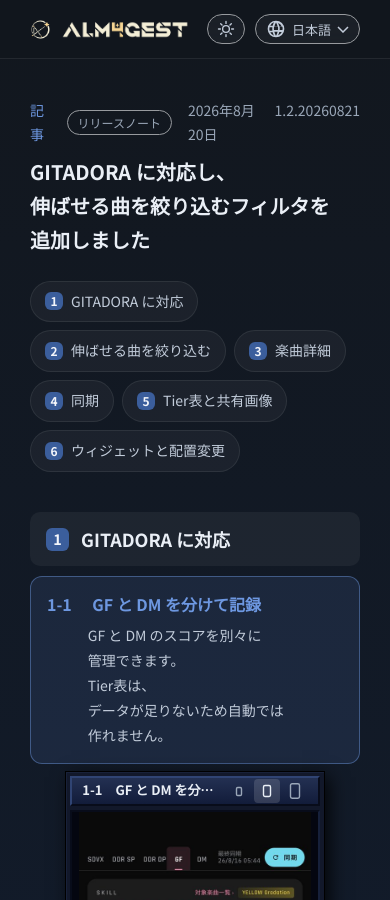
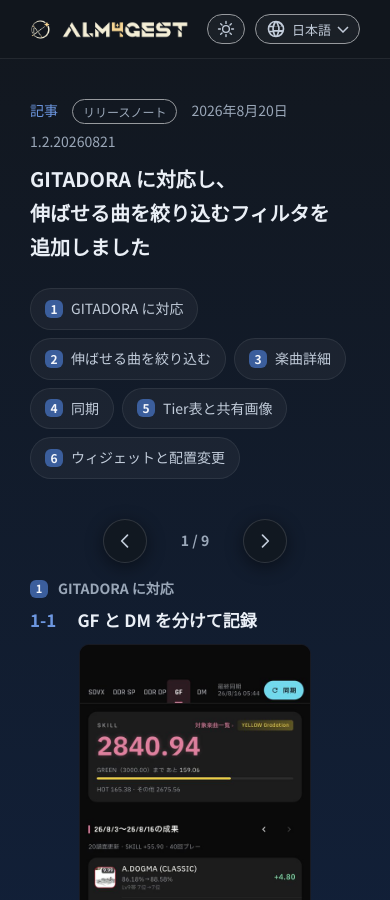
Before and after one commit to ekarunian/alm4gest-site, a Jekyll site: the page built from blog/2026-08-21.md, in a window 390 px wide and 900 px high. Built offline with Jekyll 4.4.1, drawn with Linux system fonts in a browser that asks for light colours; some web fonts are replaced; some of the changed text lies outside the part shown.

Commit message:
記事ページ（スマホ）を1項目1枚のスライドにする（スワイプ・前後ボタン・目次で移動）。画像の無い項目は文章だけ、画像が無い記事はスライドにしない
Co-Authored-By: Claude Opus 5.5 <noreply@anthropic.com>
Claude-Session: https://claude.ai/code/session_01QKGbUHK1M547cGEHESTRxr

```diff
--- a/_data/i18n.yml
+++ b/_data/i18n.yml
@@ -43,7 +43,6 @@ ja:
     more: "記事をすべて見る"
     toc: "目次"
     title: "記事"
-    size: { label: "画面の大きさ", s: "小さく", m: "標準", l: "大きく" }
     kinds: { release: "リリースノート", tech: "技術記事" }
     date_format: "%Y年%-m月%-d日"
   og_locale: ja_JP
@@ -135,7 +134,6 @@ en:
     more: "See all posts"
     toc: "Contents"
     title: "Blog"
-    size: { label: "Screen size", s: "Small", m: "Medium", l: "Large" }
     kinds: { release: "Release notes", tech: "Tech article" }
     date_format: "%B %-d, %Y"
   og_locale: en_US
@@ -209,7 +207,6 @@ ko:
     more: "모든 글 보기"
     toc: "목차"
     title: "블로그"
-    size: { label: "화면 크기", s: "작게", m: "보통", l: "크게" }
     kinds: { release: "릴리스 노트", tech: "기술 글" }
     date_format: "%Y년 %-m월 %-d일"
   og_locale: ko_KR
@@ -283,7 +280,6 @@ zh:
     more: "查看所有文章"
     toc: "目錄"
     title: "部落格"
-    size: { label: "畫面大小", s: "小", m: "標準", l: "大" }
     kinds: { release: "版本說明", tech: "技術文章" }
     date_format: "%Y年%-m月%-d日"
   og_locale: zh_TW
--- a/_layouts/release.html
+++ b/_layouts/release.html
@@ -7,7 +7,11 @@ layout: default
 {%- assign lang_prefix = "" -%}
 {%- for l in site.data.i18n.langs -%}{%- if l.code == page.lang -%}{%- assign lang_prefix = l.prefix -%}{%- endif -%}{%- endfor -%}
 {%- assign base = site.release_media_base | append: '/' | append: r.id | append: '/' -%}
-{%- assign total = 0 -%}{%- for s in t.sections -%}{%- assign total = total | plus: s.items.size -%}{%- endfor -%}
+{%- assign total = 0 -%}{%- assign first_num = "" -%}
+{%- for s in t.sections -%}{%- assign sn = forloop.index -%}{%- for it in s.items -%}{%- if it.media -%}
+  {%- assign total = total | plus: 1 -%}
+  {%- if first_num == "" -%}{%- assign first_num = sn | append: "-" | append: forloop.index -%}{%- assign first = it -%}{%- endif -%}
+{%- endif -%}{%- endfor -%}{%- endfor -%}
 <article class="doc release">
   <div class="container">
     <p class="release-meta"><a href="{{ lang_prefix }}/blog/">{{ i.blog.title }}</a><span class="release-kind">{{ i.blog.kinds[r.kind] }}</span><span>{{ r.date | date: i.blog.date_format }}</span><span class="release-ver">{{ r.version }}</span></p>
@@ -21,7 +25,7 @@ layout: default
       </ol>
     </nav>
 
-    <div class="release-body" data-release>
+    <div class="release-body{% if total == 0 %} release-body-text{% endif %}"{% if total > 0 %} data-release{% endif %}>
       <div class="release-items">
         {%- assign k = 0 -%}
         {%- for s in t.sections %}
@@ -29,30 +33,36 @@ layout: default
           {%- assign sn = forloop.index %}
           <h2><span class="release-sec-num">{{ sn }}</span>{{ s.heading }}</h2>
           {%- for it in s.items %}
+          {%- if it.media %}
           <a class="release-row" href="#v-{{ k }}" data-idx="{{ k }}"{% if k == 0 %} aria-current="true"{% endif %}>
+          {%- else %}
+          <div class="release-row release-row-text">
+          {%- endif %}
             <span class="release-row-title"><span class="release-row-num">{{ sn }}-{{ forloop.index }}</span>{{ it.title }}</span>
             {%- if it.desc %}<span class="release-row-desc">{% include jp.html text=it.desc %}</span>{% endif %}
             {%- if it.list %}<span class="release-row-list">{% for li in it.list %}<span>{% include jp.html text=li %}</span>{% endfor %}</span>{% endif %}
+          {%- if it.media %}
           </a>
           {%- assign k = k | plus: 1 -%}
+          {%- else %}
+          </div>
+          {%- endif %}
           {%- endfor %}
         </section>
         {%- endfor %}
       </div>
 
+      {%- if total > 0 %}
       <div class="release-viewer-col">
         <div class="rv" id="release-viewer" role="group" aria-roledescription="carousel">
           <div class="rv-frame">
-            <div class="rv-bar"><span class="rv-title" data-rv-title>1-1　{{ t.sections[0].items[0].title }}</span>
-              <span class="rv-size" role="group" aria-label="{{ i.blog.size.label }}">
-                <button type="button" data-rv-size="s" aria-label="{{ i.blog.size.s }}" aria-pressed="false"><svg width="14" height="16" viewBox="0 0 14 16" aria-hidden="true"><rect x="4.5" y="4.5" width="5" height="8" rx="1.2" fill="none" stroke="currentColor" stroke-width="1.4"/></svg></button>
-                <button type="button" data-rv-size="m" aria-label="{{ i.blog.size.m }}" aria-pressed="true"><svg width="14" height="16" viewBox="0 0 14 16" aria-hidden="true"><rect x="3.5" y="2.5" width="7" height="11" rx="1.4" fill="none" stroke="currentColor" stroke-width="1.4"/></svg></button>
-                <button type="button" data-rv-size="l" aria-label="{{ i.blog.size.l }}" aria-pressed="false"><svg width="14" height="16" viewBox="0 0 14 16" aria-hidden="true"><rect x="2.5" y="0.8" width="9" height="14.4" rx="1.6" fill="none" stroke="currentColor" stroke-width="1.4"/></svg></button>
-              </span></div>
+            <div class="rv-bar"><span class="rv-title" data-rv-title>{{ first_num }}　{{ first.title }}</span>
+</div>
             <div class="rv-body">
               {%- assign k = 0 -%}
               {%- for s in t.sections %}{%- assign sn = forloop.index %}{%- for it in s.items %}
               {%- assign m = it.media %}
+              {%- if m %}
               <figure class="rv-slide" id="v-{{ k }}" data-idx="{{ k }}" data-num="{{ sn }}-{{ forloop.index }}" data-title="{{ it.title | escape }}"{% unless k == 0 %} hidden{% endunless %}>
                 {%- if m.type == 'video' %}
                 <video playsinline muted loop controls preload="none" poster="{{ base }}{{ m.poster }}" aria-label="{{ it.title | escape }}"><source src="{{ base }}{{ m.src }}" type="video/mp4"></video>
@@ -61,15 +71,51 @@ layout: default
                 {%- endif %}
               </figure>
               {%- assign k = k | plus: 1 -%}
+              {%- endif %}
               {%- endfor %}{%- endfor %}
             </div>
           </div>
           <button type="button" class="rv-nav rv-prev" data-rv-dir="-1" aria-label="{{ i.shots.prev }}"><svg fill="none" stroke="currentColor" viewBox="0 0 24 24" aria-hidden="true"><path stroke-linecap="round" stroke-linejoin="round" stroke-width="2" d="M15 19l-7-7 7-7"/></svg></button>
           <button type="button" class="rv-nav rv-next" data-rv-dir="1" aria-label="{{ i.shots.next }}"><svg fill="none" stroke="currentColor" viewBox="0 0 24 24" aria-hidden="true"><path stroke-linecap="round" stroke-linejoin="round" stroke-width="2" d="M9 5l7 7-7 7"/></svg></button>
-          <p class="rv-count" aria-live="polite" data-rv-pos>1-1</p>
+          <p class="rv-count" aria-live="polite" data-rv-pos>{{ first_num }}</p>
         </div>
       </div>
+
+      {%- endif %}
     </div>
+
+    {%- if total > 0 %}
+    {%- assign n = 0 -%}{%- for s in t.sections -%}{%- assign n = n | plus: s.items.size -%}{%- endfor %}
+    <div class="rs" data-rs>
+      <div class="rs-nav">
+        <button type="button" class="rv-nav rs-prev" data-rs-dir="-1" aria-label="{{ i.shots.prev }}"><svg fill="none" stroke="currentColor" viewBox="0 0 24 24" aria-hidden="true"><path stroke-linecap="round" stroke-linejoin="round" stroke-width="2" d="M15 19l-7-7 7-7"/></svg></button>
+        <p class="rs-count" aria-live="polite"><span data-rs-pos>1</span> / {{ n }}</p>
+        <button type="button" class="rv-nav rs-next" data-rs-dir="1" aria-label="{{ i.shots.next }}"><svg fill="none" stroke="currentColor" viewBox="0 0 24 24" aria-hidden="true"><path stroke-linecap="round" stroke-linejoin="round" stroke-width="2" d="M9 5l7 7-7 7"/></svg></button>
+      </div>
+      <ol class="rs-track">
+        {%- for s in t.sections %}{%- assign sn = forloop.index %}{%- for it in s.items %}
+        {%- assign m = it.media %}
+        <li class="rs-slide" data-sec="{{ sn }}" data-num="{{ sn }}-{{ forloop.index }}">
+          <p class="rs-sec"><span class="release-sec-num">{{ sn }}</span>{{ s.heading }}</p>
+          <h2 class="rs-title"><span class="release-row-num">{{ sn }}-{{ forloop.index }}</span>{{ it.title }}</h2>
+          {%- if m %}
+          <div class="rs-media">
+            {%- if m.type == 'video' %}
+            <video playsinline muted loop controls preload="none" poster="{{ base }}{{ m.poster }}" aria-label="{{ it.title | escape }}"><source src="{{ base }}{{ m.src }}" type="video/mp4"></video>
+            {%- else %}
+            <img src="{{ base }}{{ m.src }}" alt="{{ it.title | escape }}" loading="lazy">
+            {%- endif %}
+          </div>
+          {%- endif %}
+          <div class="rs-text">
+            {%- if it.desc %}<p class="release-row-desc">{% include jp.html text=it.desc %}</p>{% endif %}
+            {%- if it.list %}<p class="release-row-list">{% for li in it.list %}<span>{% include jp.html text=li %}</span>{% endfor %}</p>{% endif %}
+          </div>
+        </li>
+        {%- endfor %}{%- endfor %}
+      </ol>
+    </div>
+    {%- endif %}
   </div>
 </article>
 <script src="/assets/js/release.js" defer></script>
--- a/assets/css/style.css
+++ b/assets/css/style.css
@@ -1266,22 +1266,27 @@ html[lang="ko"] .hero-lead {
   .release-body { grid-template-columns: minmax(0, 1fr) 340px; gap: 64px; }
   .release-viewer-col { position: sticky; top: 96px; order: 2; }
 }
-/* スマホ: 枠は固定せず、選んだ項目のすぐ下に開く（release.js が枠を移す）。大きさは小・標準・大から選べる */
+/* スマホ: 1項目を1枚のスライドにし、左右のスワイプか前後のボタンで送る（見出し・項目名・画面・説明）。PC は左右2列のまま */
+.rs { display: none; }
 @media (max-width: 859px) {
-  .release-body { display: block; }
-  .release-viewer-col { margin: 6px 0 28px; }
-  .rv { width: min(66vw, 280px); margin-bottom: 0; }
-  .release-body[data-rv-size="s"] .rv { width: min(48vw, 200px); }
-  .release-body[data-rv-size="l"] .rv { width: min(calc(100vw - 60px), 420px); }
-  .rv-body { height: auto; aspect-ratio: 540 / 1100; }
-  .rv-count { bottom: -18px; padding: 6px 12px; font-size: 13px; }
-}
-.rv-size { display: none; }
-@media (max-width: 859px) {
-  .rv-title { flex: 1; min-width: 0; }
-  .rv-size { display: flex; gap: 2px; margin-left: 6px; }
-  .rv-size button { display: inline-flex; align-items: center; justify-content: center; width: 26px; height: 24px; padding: 0; border: 0; border-radius: 4px; background: none; color: #9aa7b8; cursor: pointer; }
-  .rv-size button[aria-pressed="true"] { background: rgba(255, 255, 255, 0.14); color: #eaeff6; }
+  .release-body { display: none; }
+  .release-body.release-body-text { display: block; }
+  .rs { display: block; }
+  .rs-track { display: flex; margin: 0 -30px; padding: 0; list-style: none; overflow-x: auto; scroll-snap-type: x mandatory; scrollbar-width: none; overscroll-behavior-x: contain; }
+  .rs-track::-webkit-scrollbar { display: none; }
+  .rs-slide { flex: 0 0 100%; box-sizing: border-box; padding: 0 30px; scroll-snap-align: start; scroll-snap-stop: always; }
+  .rs-sec { display: flex; align-items: center; gap: 10px; margin: 0 0 6px; font-size: 14px; font-weight: 700; color: var(--muted); }
+  .rs-title { margin: 0 0 12px; font-size: 17px; line-height: 1.5; color: var(--heading); }
+  .rs-media { display: flex; justify-content: center; height: min(56vh, 520px); margin: 0 0 14px; }
+  .rs-media img, .rs-media video { display: block; height: 100%; width: auto; max-width: 100%; object-fit: contain; border: 1px solid var(--hairline); border-radius: 10px; background: #04060f; }
+  .rs-text .release-row-desc, .rs-text .release-row-list > span { padding-left: 0; }
+  .rs-text .release-row-list > span { padding-left: 1em; }
+  .rs-text .release-row-list > span::before { left: 0; }
+  .rs-text p { margin: 0; }
+  .rs { scroll-margin-top: -28px; }
+  .rs-nav { display: flex; align-items: center; justify-content: center; gap: 20px; margin: 0 0 14px; }
+  .rs-nav .rv-nav { position: static; transform: none; }
+  .rs-count { min-width: 4em; margin: 0; text-align: center; font-size: 14px; font-weight: 700; color: var(--muted); font-variant-numeric: tabular-nums; }
 }
 .release-list { list-style: none; margin: 0; padding: 0; }
 .release-list li { border-top: 1px solid var(--hairline); }
@@ -1346,3 +1351,11 @@ html[lang="ko"] .hero-lead {
 .release-list a { align-items: center; }
 /* 文節の切れ目（release.js がゼロ幅スペースを入れる）でだけ折り返す */
 .nb-phrase { word-break: keep-all; overflow-wrap: anywhere; }
+/* 画像の無い項目は文章だけ（押せない）。画像が1枚も無い記事は枠を出さず1列 */
+.release-row-text { cursor: default; }
+.release-row-text:hover { background: none; }
+@media (min-width: 860px) { .release-body.release-body-text { grid-template-columns: minmax(0, 1fr); } }
+/* 記事の上部（一覧へのリンク・種類・日付・版）は、狭い画面では語の途中で折らずに行ごと送る */
+.release-meta { flex-wrap: wrap; gap: 6px 14px; }
+.release-meta > * { white-space: nowrap; }
+[data-theme="light"] .rs-nav .rv-nav { background: #ffffff; border-color: rgba(0, 40, 140, 0.18); color: #0f172a; box-shadow: 0 2px 10px rgba(0, 40, 140, 0.1); }
--- a/assets/js/release.js
+++ b/assets/js/release.js
@@ -1,20 +1,10 @@
-// リリースノート: 左の項目と右の枠の画面を1対1でつなぐ。
-// 項目を押すとその画面に切り替わり、表示中の画面の項目を強調する。JSが無ければ1枚目だけが見える。
-// スマホでは枠を固定せず、選んだ項目のすぐ下へ移す。枠の大きさは小・標準・大から選べ、選択は端末に残す。
+// リリースノート（記事）の画面の出し方。
+// PC: 左の項目と右の枠の画面を1対1でつなぐ。項目を押すとその画面に切り替わり、表示中の項目を強調する。
+// スマホ: 1項目を1枚のスライドにし、左右のスワイプか前後のボタンで送る。目次は見出しの最初の1枚へ飛ぶ。
+// JSが無くても、PCは1枚目、スマホは横スクロールで全部見られる。
 (function () {
   'use strict';
-  var root = document.querySelector('[data-release]');
-  if (!root) return;
-  var rows = Array.prototype.slice.call(root.querySelectorAll('.release-row'));
-  var slides = Array.prototype.slice.call(root.querySelectorAll('.rv-slide'));
-  var title = root.querySelector('[data-rv-title]');
-  var pos = root.querySelector('[data-rv-pos]');
-  var viewer = root.querySelector('.rv');
-  var col = viewer.closest('.release-viewer-col');
-  var sizeBtns = Array.prototype.slice.call(root.querySelectorAll('[data-rv-size]'));
-  var index = 0;
   var narrow = window.matchMedia('(max-width: 859px)');
-  var SIZE_KEY = 'alm4gest-rv-size';
 
   // 句読点で区切った塊が1行に収まらない時、語の途中で折れないよう、文節の切れ目（助詞の後に漢字・カタカナ・英数字・括弧が来る所）だけを折り返し位置にする。
   // 送り仮名（選び方・見た目・並べ替え）の後では折らない
@@ -29,77 +19,90 @@
     if (out !== t) { el.textContent = out; el.classList.add('nb-phrase'); }
   });
 
-  // スマホ: 枠を選んだ項目の直後へ移す。基準にした要素が画面上で動かないよう、移した分だけ戻す。PC: 枠を元の列へ戻す
-  function place(anchor) {
-    if (!narrow.matches) {
-      if (col.parentNode !== root) root.appendChild(col);
-      return;
-    }
-    var row = rows[index];
-    if (row.nextElementSibling === col) return;
-    var before = anchor ? anchor.getBoundingClientRect().top : 0;
-    row.after(col);
-    if (anchor) window.scrollBy(0, anchor.getBoundingClientRect().top - before);
-  }
-
-  function show(i, anchor) {
+  // ---- PC: 左の項目と右の枠（画像の無い項目 .release-row-text は押せない。画像が1枚も無い記事には枠が無い）
+  var root = document.querySelector('[data-release]');
+  var showPc = function () {};
+  if (root) {
+    var rows = Array.prototype.slice.call(root.querySelectorAll('.release-row[data-idx]'));
+    var slides = Array.prototype.slice.call(root.querySelectorAll('.rv-slide'));
+    var title = root.querySelector('[data-rv-title]');
+    var pos = root.querySelector('[data-rv-pos]');
+    var viewer = root.querySelector('.rv');
+    var index = 0;
+    showPc = function (i) {
       index = (i + slides.length) % slides.length;
       slides.forEach(function (s, j) {
         var on = j === index;
         s.hidden = !on;
         var v = s.querySelector('video');
-      if (v) { if (on) { v.play().catch(function () {}); } else { v.pause(); } }
+        if (v) { if (on && !narrow.matches) { v.play().catch(function () {}); } else { v.pause(); } }
       });
       rows.forEach(function (r, j) {
         if (j === index) { r.setAttribute('aria-current', 'true'); } else { r.removeAttribute('aria-current'); }
       });
       title.textContent = slides[index].dataset.num + '　' + slides[index].dataset.title;
       pos.textContent = slides[index].dataset.num;
-    place(anchor);
+    };
+    rows.forEach(function (r, j) {
+      r.addEventListener('click', function (e) { e.preventDefault(); showPc(j); });
+    });
+    root.querySelectorAll('[data-rv-dir]').forEach(function (b) {
+      b.addEventListener('click', function () { showPc(index + Number(b.dataset.rvDir)); });
+    });
+    viewer.addEventListener('keydown', function (e) {
+      if (e.key === 'ArrowLeft') showPc(index - 1);
+      if (e.key === 'ArrowRight') showPc(index + 1);
+    });
   }
 
-  function setSize(z) {
-    root.dataset.rvSize = z;
-    sizeBtns.forEach(function (b) { b.setAttribute('aria-pressed', String(b.dataset.rvSize === z)); });
+  // ---- スマホ: スライド
+  var rs = document.querySelector('[data-rs]');
+  var goSlide = function () {};
+  if (rs) {
+    var track = rs.querySelector('.rs-track');
+    var cards = Array.prototype.slice.call(track.querySelectorAll('.rs-slide'));
+    var rsPos = rs.querySelector('[data-rs-pos]');
+    var cur = 0;
+    var current = function () { return Math.round(track.scrollLeft / track.clientWidth); };
+    var sync = function () {
+      cur = Math.max(0, Math.min(cards.length - 1, current()));
+      rsPos.textContent = cur + 1;
+      cards.forEach(function (c, j) {
+        var v = c.querySelector('video');
+        if (v) { if (j === cur && narrow.matches) { v.play().catch(function () {}); } else { v.pause(); } }
+      });
+    };
+    goSlide = function (i, smooth) {
+      i = Math.max(0, Math.min(cards.length - 1, i));
+      cur = i;
+      rsPos.textContent = i + 1;
+      track.scrollTo({ left: i * track.clientWidth, behavior: smooth === false ? 'auto' : 'smooth' });
+      if (smooth === false) sync();
+    };
+    var t = null;
+    track.addEventListener('scroll', function () { clearTimeout(t); t = setTimeout(sync, 80); }, { passive: true });
+    rs.querySelectorAll('[data-rs-dir]').forEach(function (b) {
+      b.addEventListener('click', function () { goSlide(cur + Number(b.dataset.rsDir)); });
+    });
+    sync();
   }
-  var saved = null;
-  try { saved = localStorage.getItem(SIZE_KEY); } catch (e) {}
-  setSize(saved === 's' || saved === 'l' ? saved : 'm');
-  sizeBtns.forEach(function (b) {
-    b.addEventListener('click', function () {
-      setSize(b.dataset.rvSize);
-      try { localStorage.setItem(SIZE_KEY, b.dataset.rvSize); } catch (e) {}
+
+  // 目次: PCはその見出しの最初の項目を表示する。スマホはその見出しの最初の1枚へ送り、スライドの所まで画面を動かす
+  document.querySelectorAll('.release-toc a').forEach(function (a) {
+    a.addEventListener('click', function (e) {
+      var sn = a.getAttribute('href').replace('#sec-', '');
+      if (narrow.matches && rs) {
+        e.preventDefault();
+        var k = cards.findIndex(function (c) { return c.dataset.sec === sn; });
+        if (k >= 0) goSlide(k, false);
+        rs.scrollIntoView({ block: 'start' });
+        return;
+      }
+      var sec = document.querySelector(a.getAttribute('href'));
+      var first = sec && sec.querySelector('.release-row[data-idx]');
+      if (first && root) showPc(Number(first.dataset.idx));
     });
   });
 
-  place(null);
-  narrow.addEventListener('change', function () { place(null); });
-
-  // 項目を押した時は、押した項目を画面上で動かさない
-  rows.forEach(function (r, j) {
-    r.addEventListener('click', function (e) { e.preventDefault(); show(j, r); });
-  });
-  // 矢印で送った時は、枠が次の項目の下へ移るので、その項目が画面の上側に来るよう寄せる
-  root.querySelectorAll('[data-rv-dir]').forEach(function (b) {
-    b.addEventListener('click', function () {
-      show(index + Number(b.dataset.rvDir), null);
-      if (narrow.matches) {
-        var r = rows[index].getBoundingClientRect();
-        var head = document.querySelector('.site-header').offsetHeight;
-        if (r.top < head || r.top > window.innerHeight * 0.5) rows[index].scrollIntoView({ block: 'start' });
-      }
-    });
-  });
-  viewer.addEventListener('keydown', function (e) {
-    if (e.key === 'ArrowLeft') show(index - 1, null);
-    if (e.key === 'ArrowRight') show(index + 1, null);
-  });
-  // 目次から見出しへ飛んだら、その見出しの最初の項目を表示する（枠を先に移してから飛ぶ）
-  document.querySelectorAll('.release-toc a').forEach(function (a) {
-    a.addEventListener('click', function () {
-      var sec = document.querySelector(a.getAttribute('href'));
-      var first = sec && sec.querySelector('.release-row');
-      if (first) show(Number(first.dataset.idx), null);
-    });
-  });
+  if (root) showPc(0);
 })();
```
Lines whose indentation alone changed are shown as unchanged.
